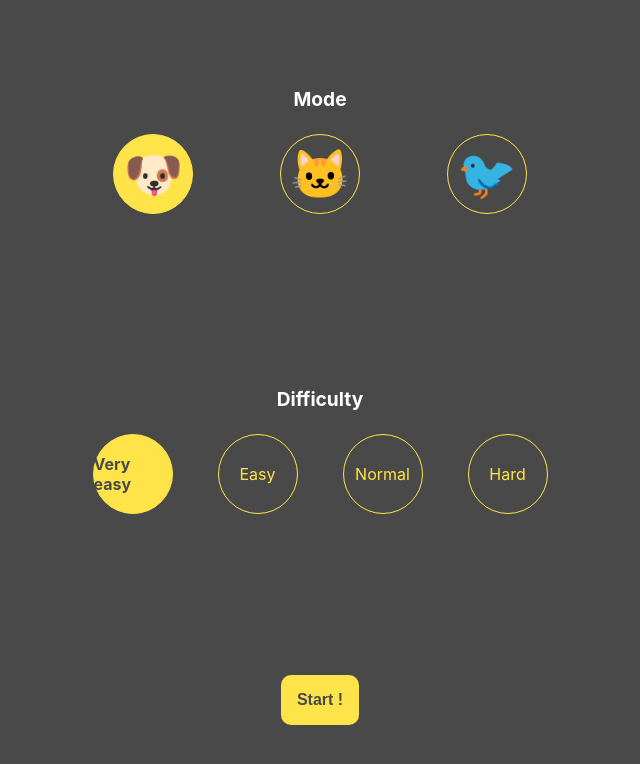
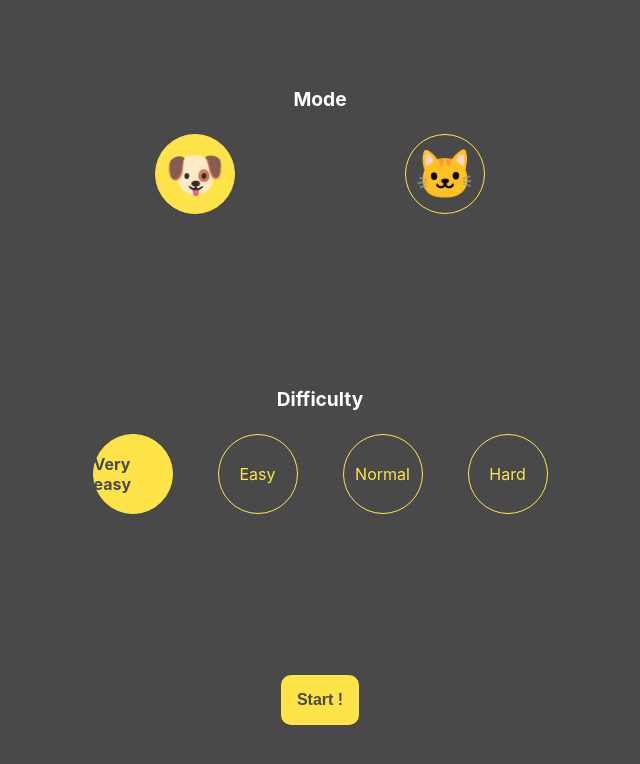
Before and after one commit to towaanu/memodogs, a React (Create React App) app: page / in a window 1280 px wide. Shown: the top 764 px of the page, without its empty margins (320-960 px from the left). Built offline with nearby package versions, Linux system fonts and the light colour scheme.

Commit message:
remove unused logs

```diff
--- a/src/features/memo/MemoCards/MemoCards.tsx
+++ b/src/features/memo/MemoCards/MemoCards.tsx
@@ -15,7 +15,6 @@ function MemoCards({ memoCards }: Props) {
     dispatch(pickCard(index));
   }
 
-  console.log("MEMO CARDS ", memoCards.length, "==> styles", styles);
   const memoCardsStyle = styles[`memo-cards-${memoCards.length}`];
 
   return (
--- a/src/features/memoSetup/PrepareMemo/PrepareMemo.tsx
+++ b/src/features/memoSetup/PrepareMemo/PrepareMemo.tsx
@@ -52,14 +52,6 @@ function PrepareMemo() {
               {" "}
               🐱{" "}
             </SelectedCircle>
-            <SelectedCircle
-              onClick={() => selectMode(MemoMode.Bird)}
-              isSelected={isModeSelected(MemoMode.Bird)}
-              bigFont={true}
-            >
-              {" "}
-              🐦{" "}
-            </SelectedCircle>
           </div>
         </div>
 
```
